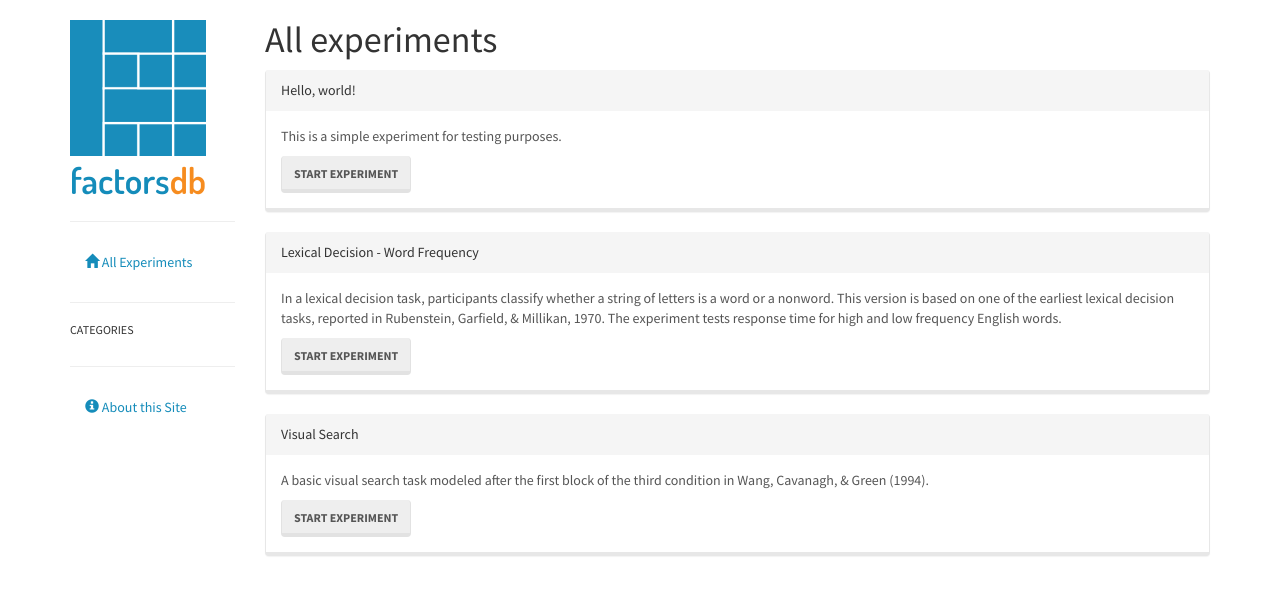
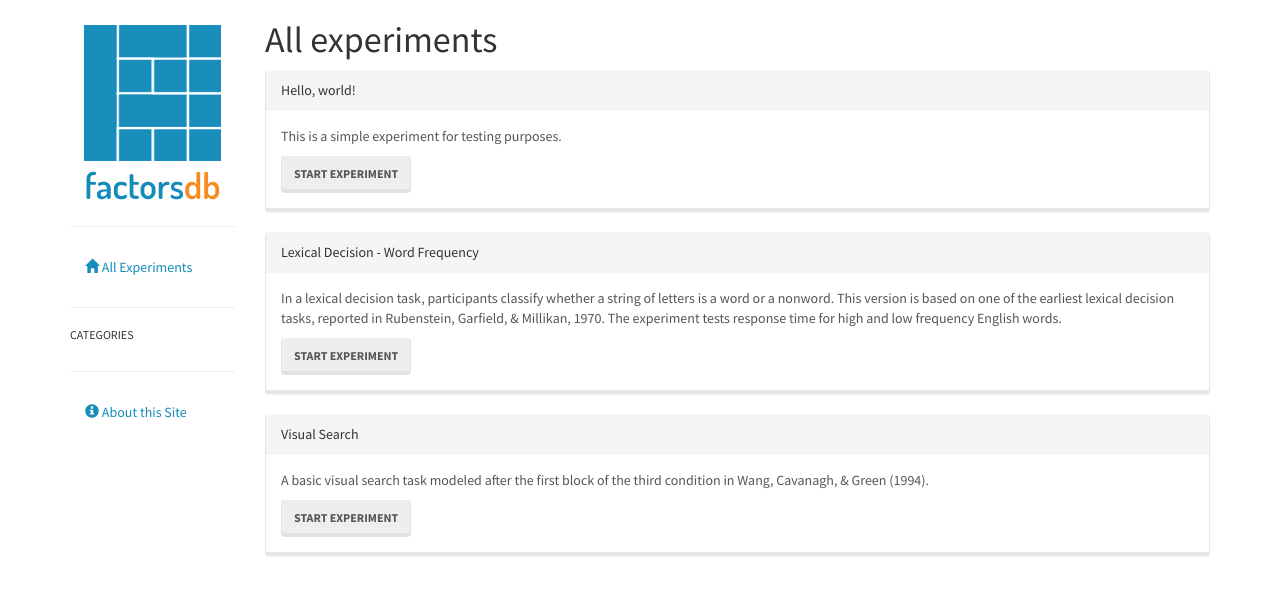
Before and after one commit to jodeleeuw/factorsdb, a Jekyll site: the page built from index.md, in a window 1280 px wide. Shown: the top 595 px of the page. Built offline with Jekyll 4.4.1, drawn with Linux system fonts in a browser that asks for light colours; Markdown is read by kramdown in place of the engine named in the settings.

Commit message:
css update

```diff
--- a/_includes/header.html
+++ b/_includes/header.html
@@ -10,7 +10,7 @@
     <link href='http://fonts.googleapis.com/css?family=Dosis:600' rel='stylesheet' type='text/css'>
     <link rel="icon" type="image/png" href="{{ site.baseurl }}/assets/factors-logo.png">
     <style>
-    .site-logo { margin-top: 20px; width: min-content; width: -webkit-min-content; width: -moz-min-content; }
+    .site-logo { margin: 25px auto 0px auto; width: min-content; width: -webkit-min-content; width: -moz-min-content; }
     h1.site-logo { font-family: 'Dosis'; margin-top:5px;}
     .site-logo-left {color: #148cba }
     .site-logo-right {color: #f68c1f }
```
